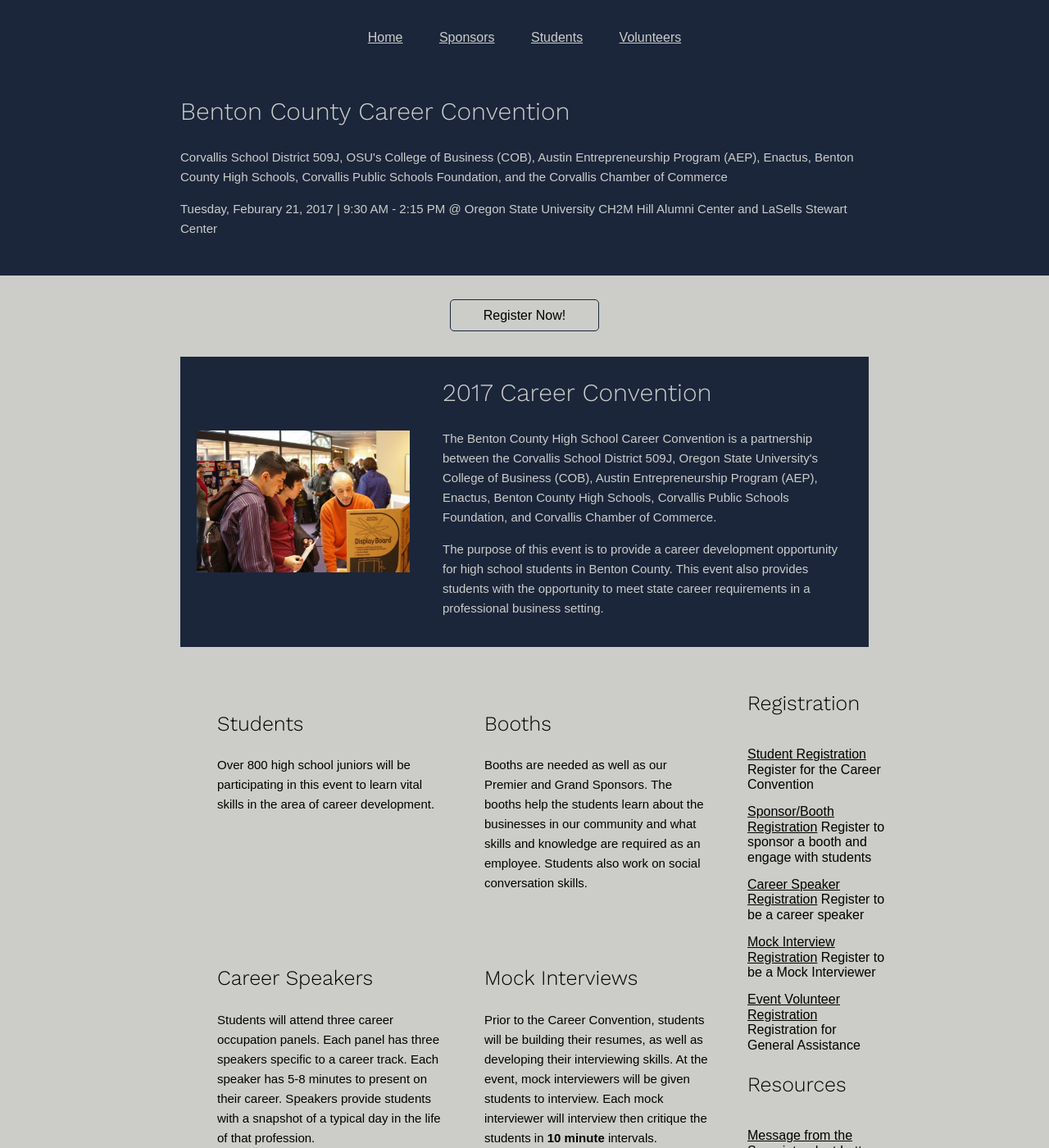
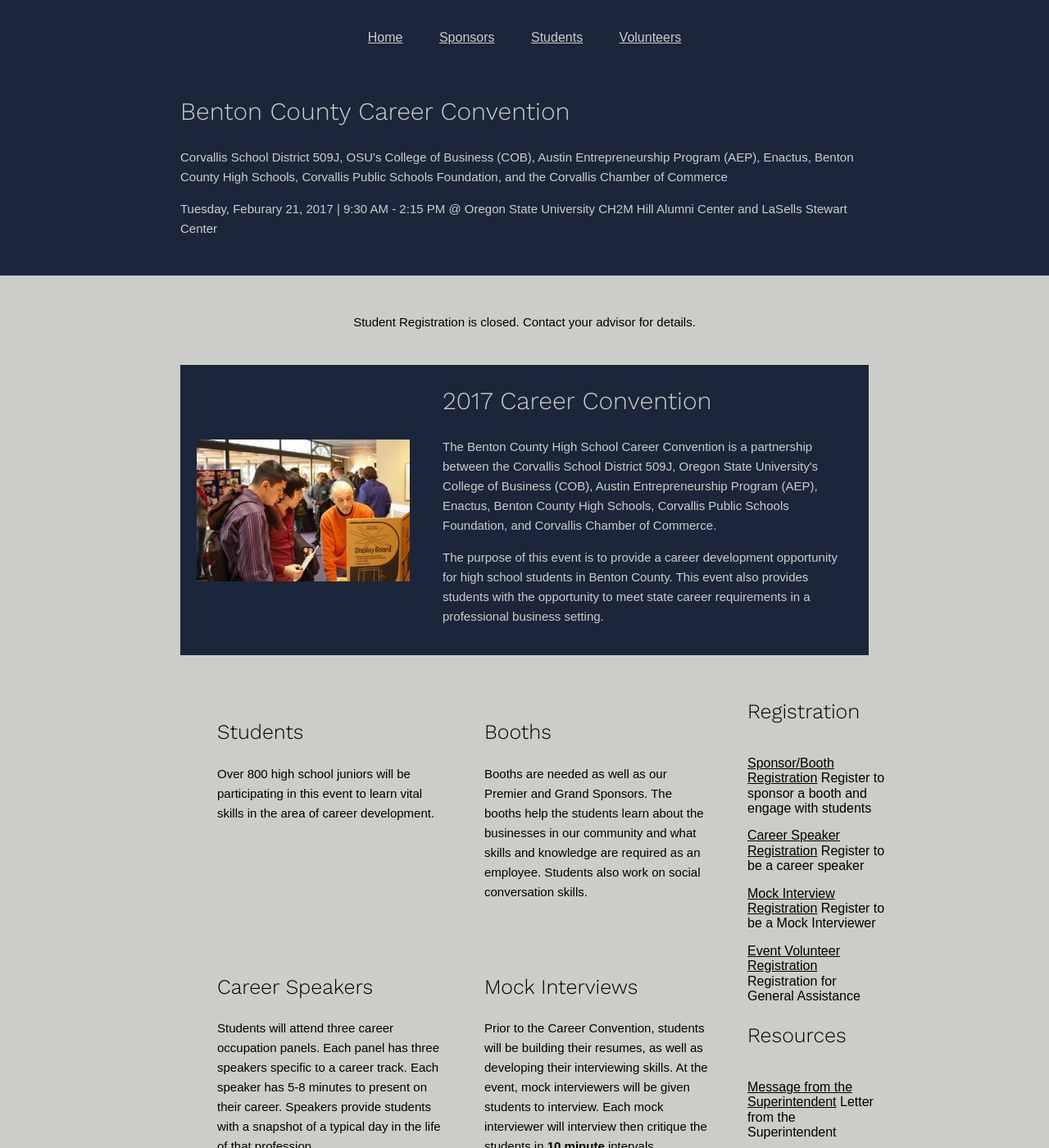
Before and after one commit to peterramsing/benton-county-career-convention, a Jekyll site: the page built from index.html, in a window 1280 px wide and 1400 px high. Shown: the whole window at 82% size. Built offline with Jekyll 4.4.1, drawn with Linux system fonts in a browser that asks for light colours.

Commit message:
Adds a configuration to turn off student registration

```diff
--- a/_config.yml
+++ b/_config.yml
@@ -17,6 +17,7 @@ cc-start-time: "9:30 AM"
 cc-end-time: "2:15 PM"
 cc-location: "Oregon State University CH2M Hill Alumni Center and LaSells Stewart Center"
 
+cc-student-registration-open: false
 cc-student-registration-date: 2016-12-01 09:00:00
 
 cc-contact-name: "Donna Keim"
--- a/index.html
+++ b/index.html
@@ -6,12 +6,16 @@ title: Home
 ---
 
 <div class="student-registration-callout">
+  {% if site.cc-student-registration-open %}
   <a
     class="student-registration-callout__link"
     target="_blank"
     href="https://docs.google.com/forms/d/e/1FAIpQLSeiWYPtM_XZaAx_nAksIDwnLuQoH6kJgGyZ2rtk5ICWWReLhw/viewform">
       Register Now!
     </a>
+    {% else %}
+    <p>Student Registration is closed. Contact your advisor for details.</p>
+    {% endif %}
 </div>
 
 <div class="homepage-hero">
@@ -67,10 +71,19 @@ title: Home
     <ul class="links-area__list links-area__list--plain">
 
       {% for registration-link in site.cc-registration-links %}
+        {% if site.cc-student-registration-open %}
         <li class="links-area__link">
           <a target="_blank" href="{{ registration-link.url }}">{{ registration-link.name }}</a>
           <span>{{ registration-link.subtitle }}</span>
         </li>
+        {% else %}
+          {% if registration-link.type != "student" %}
+          <li class="links-area__link">
+            <a target="_blank" href="{{ registration-link.url }}">{{ registration-link.name }}</a>
+            <span>{{ registration-link.subtitle }}</span>
+          </li>
+          {% endif %}
+        {% endif %}
       {% endfor %}
 
     </ul>
--- a/students.html
+++ b/students.html
@@ -16,9 +16,9 @@ title: Students
 </div>
 
 <div class="links-area">
+  {% if site.cc-student-registration-open %}
     <h2 class="links-area__title">Registration</h2>
     <ul class="links-area__list links-area__list--plain">
-
       {% for registration-link in site.cc-registration-links %}
         {% if registration-link.type == "student" %}
           <li class="links-area__link">
@@ -27,8 +27,8 @@ title: Students
           </li>
         {% endif %}
       {% endfor %}
-
     </ul>
+  {% endif %}
 
   <h2 class="links-area__title">Resources</h2>
   <ul class="links-area__list links-area__list--plain">
```
Lines whose indentation alone changed are shown as unchanged.
